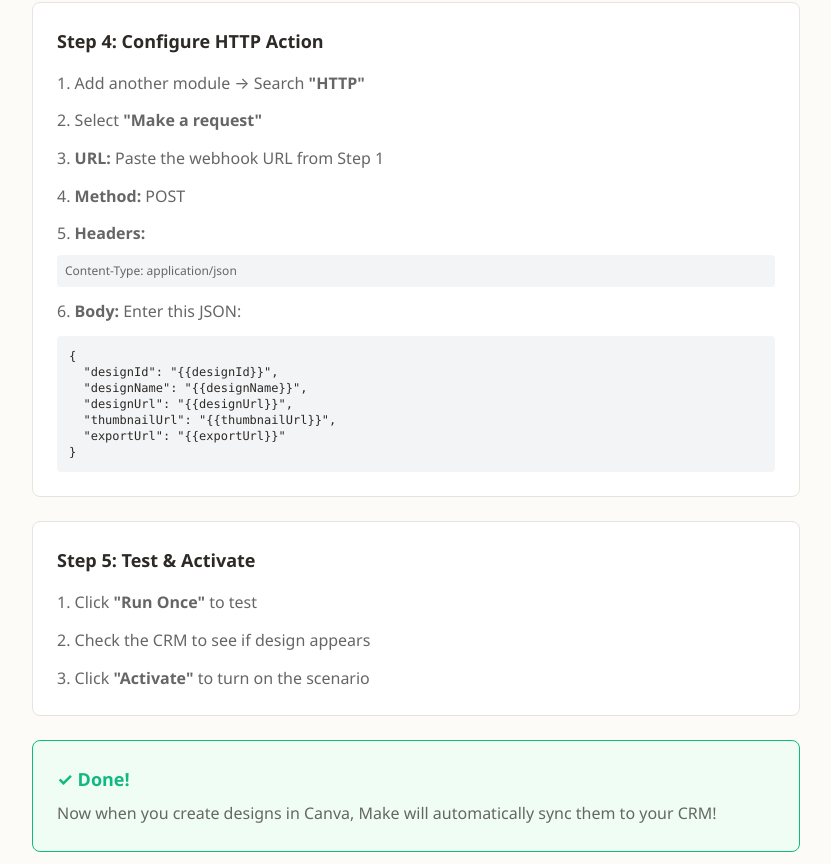
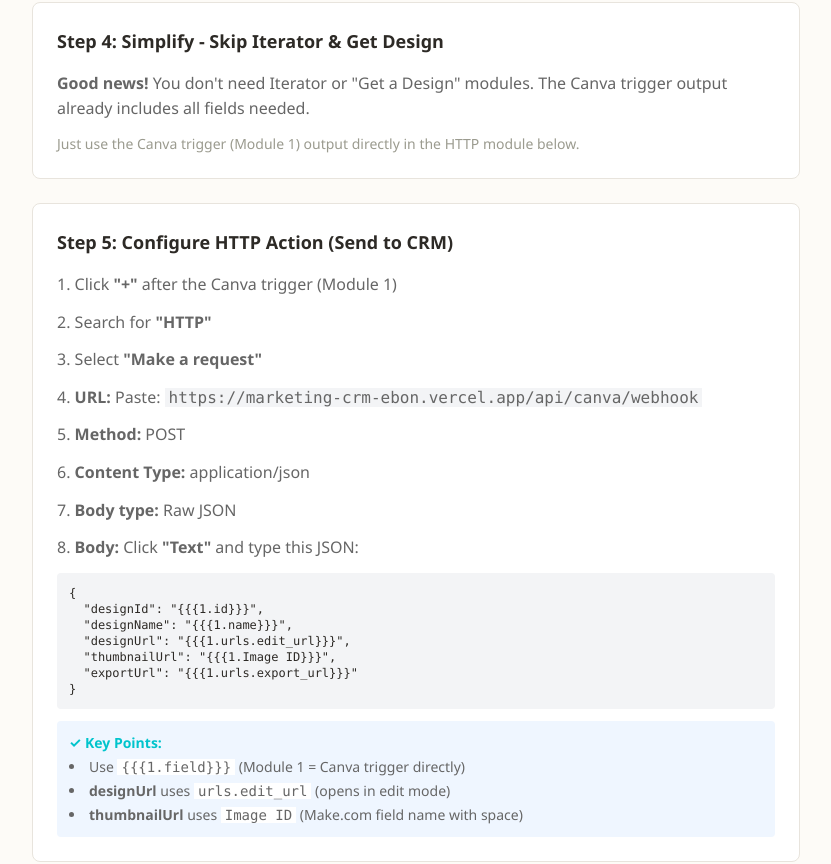
Before and after one commit to dee230/marketing-crm, a Next.js app: page /canva/make in a window 1280 px wide. Shown: the part 792-1656 px from the top of the page, without its empty margins (224-1055 px from the left). Built offline with nearby package versions, Linux system fonts and the light colour scheme; no server answers.

Commit message:
Fix Edit button: add design_url field and debug logging, simplify Make.com guide

```diff
--- a/src/app/canva/make/page.tsx
+++ b/src/app/canva/make/page.tsx
@@ -13,6 +13,11 @@ function MakeSetupContent() {
     navigator.clipboard.writeText(text);
     setCopied(true);
     setTimeout(() => setCopied(false), 2000);
+  };
+
+  // Helper to render Make.com variable syntax
+  const makeVar = (module: number, field: string) => {
+    return `{${'{{'}${module}.${field}${'}}'}}`;
   };
 
   return (
@@ -73,38 +78,50 @@ function MakeSetupContent() {
 
           <div className="bg-white rounded-lg p-6 border mb-6" style={{ borderColor: '#E8E4DD' }}>
             <h2 className="text-lg font-bold mb-4" style={{ color: '#2D2A26' }}>
-              Step 4: Configure HTTP Action
+              Step 4: Simplify - Skip Iterator & Get Design
             </h2>
-            <ol className="list-decimal list-inside space-y-3" style={{ color: '#666' }}>
-              <li>Add another module → Search <strong>"HTTP"</strong></li>
-              <li>Select <strong>"Make a request"</strong></li>
-              <li><strong>URL:</strong> Paste the webhook URL from Step 1</li>
-              <li><strong>Method:</strong> POST</li>
-              <li><strong>Headers:</strong>
-                <div className="mt-2 p-2 bg-gray-100 rounded text-xs">
-                  Content-Type: application/json
-                </div>
-              </li>
-              <li><strong>Body:</strong> Enter this JSON:</li>
-            </ol>
-            <pre className="mt-3 p-3 bg-gray-100 rounded text-xs overflow-x-auto">
-{`{
-  "designId": "{{designId}}",
-  "designName": "{{designName}}",
-  "designUrl": "{{designUrl}}",
-  "thumbnailUrl": "{{thumbnailUrl}}",
-  "exportUrl": "{{exportUrl}}"
-}`}
-            </pre>
+            <p className="mb-3" style={{ color: '#666' }}>
+              <strong>Good news!</strong> You don't need Iterator or "Get a Design" modules. The Canva trigger output already includes all fields needed.
+            </p>
+            <p className="text-sm" style={{ color: '#9B9B8F' }}>
+              Just use the Canva trigger (Module 1) output directly in the HTTP module below.
+            </p>
           </div>
 
           <div className="bg-white rounded-lg p-6 border mb-6" style={{ borderColor: '#E8E4DD' }}>
             <h2 className="text-lg font-bold mb-4" style={{ color: '#2D2A26' }}>
-              Step 5: Test & Activate
+              Step 5: Configure HTTP Action (Send to CRM)
+            </h2>
+            <ol className="list-decimal list-inside space-y-3" style={{ color: '#666' }}>
+              <li>Click <strong>"+"</strong> after the Canva trigger (Module 1)</li>
+              <li>Search for <strong>"HTTP"</strong></li>
+              <li>Select <strong>"Make a request"</strong></li>
+              <li><strong>URL:</strong> Paste: <code className="bg-gray-100 px-1">https://marketing-crm-ebon.vercel.app/api/canva/webhook</code></li>
+              <li><strong>Method:</strong> POST</li>
+              <li><strong>Content Type:</strong> application/json</li>
+              <li><strong>Body type:</strong> Raw JSON</li>
+              <li><strong>Body:</strong> Click <strong>"Text"</strong> and type this JSON:</li>
+            </ol>
+            <pre className="mt-3 p-3 bg-gray-100 rounded text-xs overflow-x-auto">
+{`{\n  "designId": "${makeVar(1, 'id')}",\n  "designName": "${makeVar(1, 'name')}",\n  "designUrl": "${makeVar(1, 'urls.edit_url')}",\n  "thumbnailUrl": "${makeVar(1, 'Image ID')}",\n  "exportUrl": "${makeVar(1, 'urls.export_url')}"\n}`}
+            </pre>
+            <div className="mt-3 p-3 bg-blue-50 rounded text-sm" style={{ borderColor: '#00C4CC' }}>
+              <p className="font-bold mb-1" style={{ color: '#00C4CC' }}>✓ Key Points:</p>
+              <ul className="list-disc list-inside space-y-1" style={{ color: '#666' }}>
+                <li>Use <code className="bg-white px-1">{makeVar(1, 'field')}</code> (Module 1 = Canva trigger directly)</li>
+                <li><strong>designUrl</strong> uses <code className="bg-white px-1">urls.edit_url</code> (opens in edit mode)</li>
+                <li><strong>thumbnailUrl</strong> uses <code className="bg-white px-1">Image ID</code> (Make.com field name with space)</li>
+              </ul>
+            </div>
+          </div>
+
+          <div className="bg-white rounded-lg p-6 border mb-6" style={{ borderColor: '#E8E4DD' }}>
+            <h2 className="text-lg font-bold mb-4" style={{ color: '#2D2A26' }}>
+              Step 6: Test & Activate
             </h2>
             <ol className="list-decimal list-inside space-y-3" style={{ color: '#666' }}>
               <li>Click <strong>"Run Once"</strong> to test</li>
-              <li>Check the CRM to see if design appears</li>
+              <li>Check the CRM to see if design appears with thumbnail</li>
               <li>Click <strong>"Activate"</strong> to turn on the scenario</li>
             </ol>
           </div>
--- a/src/app/canva/page.tsx
+++ b/src/app/canva/page.tsx
@@ -6,18 +6,22 @@ import Link from 'next/link';
 
 interface Design {
   id: string;
+  canva_design_id?: string;
   title: string;
   thumbnail?: {
     url: string;
     width: number;
     height: number;
   };
+  thumbnail_url?: string;
+  design_url?: string;
+  export_url?: string;
   urls?: {
     edit_url: string;
     view_url: string;
   };
   page_count: number;
-  updated_at: number;
+  updated_at: string | number;
 }
 
 interface Integration {
@@ -74,6 +78,10 @@ function CanvaPageContent() {
   const fetchDesigns = async () => {
     try {
       const res = await fetch('/api/canva/designs');
+      if (!res.ok) {
+        console.log('Canva API fetch failed (401 or other), showing webhook designs only');
+        return; // Don't update designs - keep webhook-stored ones
+      }
       const data = await res.json();
       if (data.designs) {
         setDesigns(data.designs);
@@ -275,19 +283,47 @@ function CanvaPageContent() {
   };
 
   const openInCanva = (design: any) => {
-    // Always use design_url directly - simplest approach
-    if (design.design_url) {
-      console.log('Opening:', design.design_url);
-      window.open(design.design_url, '_blank');
-    } else if (design.urls?.edit_url) {
-      window.open(design.urls.edit_url, '_blank');
+    // Debug: log all possible URL fields
+    console.log('openInCanva called with design:', {
+      id: design.id,
+      canva_design_id: design.canva_design_id,
+      title: design.title,
+      design_url: design.design_url,
+      designUrl: design.designUrl,
+      edit_url: design.urls?.edit_url,
+      view_url: design.urls?.view_url,
+      thumbnail_url: design.thumbnail_url
+    });
+
+    // Use design_url (snake_case from webhook storage) or designUrl (camelCase) or urls.edit_url (from API)
+    const url = design.design_url || design.designUrl || design.urls?.edit_url;
+
+    if (url) {
+      console.log('Opening Canva URL:', url);
+      window.open(url, '_blank');
     } else {
-      alert('No URL available for this design');
+      console.error('No URL found for design:', design);
+      alert('No URL available for this design.\n\nDesign: ' + (design.title || design.canva_design_id || 'Unknown') + '\n\nCheck browser console (F12) for details.');
     }
   };
 
-  const formatDate = (timestamp: number) => {
-    return new Date(timestamp * 1000).toLocaleDateString('en-US', {
+  const formatDate = (dateInput: any) => {
+    // Handle both Unix timestamp (seconds) and ISO string
+    let date: Date;
+    if (typeof dateInput === 'number') {
+      date = new Date(dateInput * 1000);
+    } else if (typeof dateInput === 'string') {
+      date = new Date(dateInput);
+    } else {
+      date = new Date();
+    }
+
+    // Check if valid date
+    if (isNaN(date.getTime())) {
+      return 'Invalid date';
+    }
+
+    return date.toLocaleDateString('en-US', {
       month: 'short',
       day: 'numeric',
       year: 'numeric',
@@ -448,22 +484,30 @@ function CanvaPageContent() {
                     >
                       {/* Thumbnail */}
                       <div className="aspect-video relative" style={{ background: '#f5f5f5' }}>
-                        {/* Support both API designs and synced designs */}
-                        {(design.thumbnail?.url || design.thumbnail_url) ? (
+                        {/* Try to load thumbnail, show placeholder if fails */}
+                        {design.thumbnail?.url || design.thumbnail_url ? (
                           <img
                             src={design.thumbnail?.url || design.thumbnail_url}
                             alt={design.title}
                             className="w-full h-full object-cover"
                             onError={(e) => {
-                              // Hide broken images
+                              // Hide broken images, show placeholder instead
                               (e.target as HTMLImageElement).style.display = 'none';
                             }}
                           />
                         ) : (
-                          <div className="flex items-center justify-center h-full">
-                            <svg className="w-12 h-12" style={{ color: '#9B9B8F' }} fill="none" stroke="currentColor" viewBox="0 0 24 24">
-                              <path strokeLinecap="round" strokeLinejoin="round" strokeWidth={2} d="M4 16l4.586-4.586a2 2 0 012.828 0L16 16m-2-2l1.586-1.586a2 2 0 012.828 0L20 14m-6-6h.01M6 20h12a2 2 0 002-2V6a2 2 0 00-2-2H6a2 2 0 00-2 2v12a2 2 0 002 2z" />
+                          <div className="flex flex-col items-center justify-center h-full bg-gradient-to-br from-blue-50 to-purple-50">
+                            <svg className="w-16 h-16 mb-2" style={{ color: '#00C4CC' }} fill="none" stroke="currentColor" viewBox="0 0 24 24">
+                              <path strokeLinecap="round" strokeLinejoin="round" strokeWidth={1.5} d="M4 16l4.586-4.586a2 2 0 012.828 0L16 16m-2-2l1.586-1.586a2 2 0 012.828 0L20 14m-6-6h.01M6 20h12a2 2 0 002-2V6a2 2 0 00-2-2H6a2 2 0 00-2 2v12a2 2 0 002 2z" />
                             </svg>
+                            <span className="text-xs font-medium px-2 text-center" style={{ color: '#666' }}>
+                              {design.title || 'Canva Design'}
+                            </span>
+                            {design.canva_design_id && (
+                              <span className="text-xs mt-1 px-2 py-1 rounded" style={{ background: '#E8E4DD', color: '#666' }}>
+                                ID: {design.canva_design_id}
+                              </span>
+                            )}
                           </div>
                         )}
                         {/* Page count badge - only for API designs */}
```
